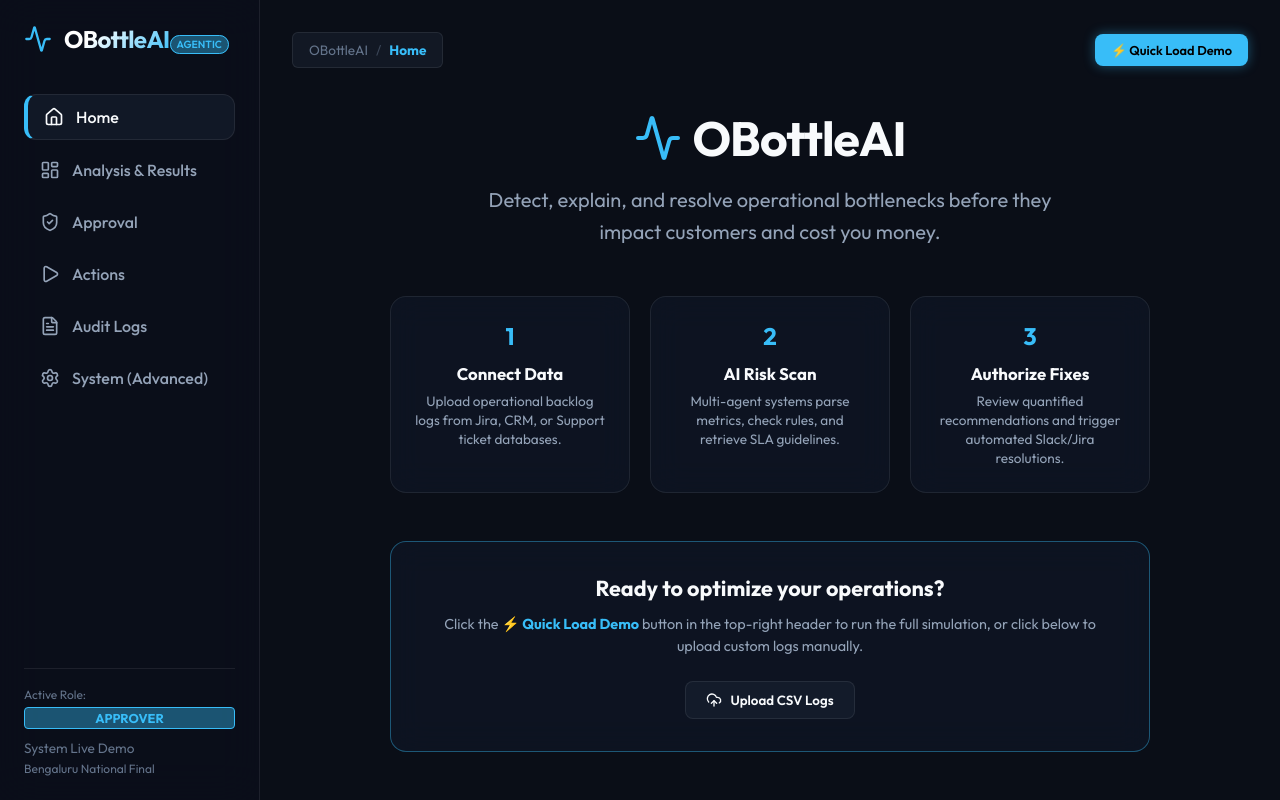
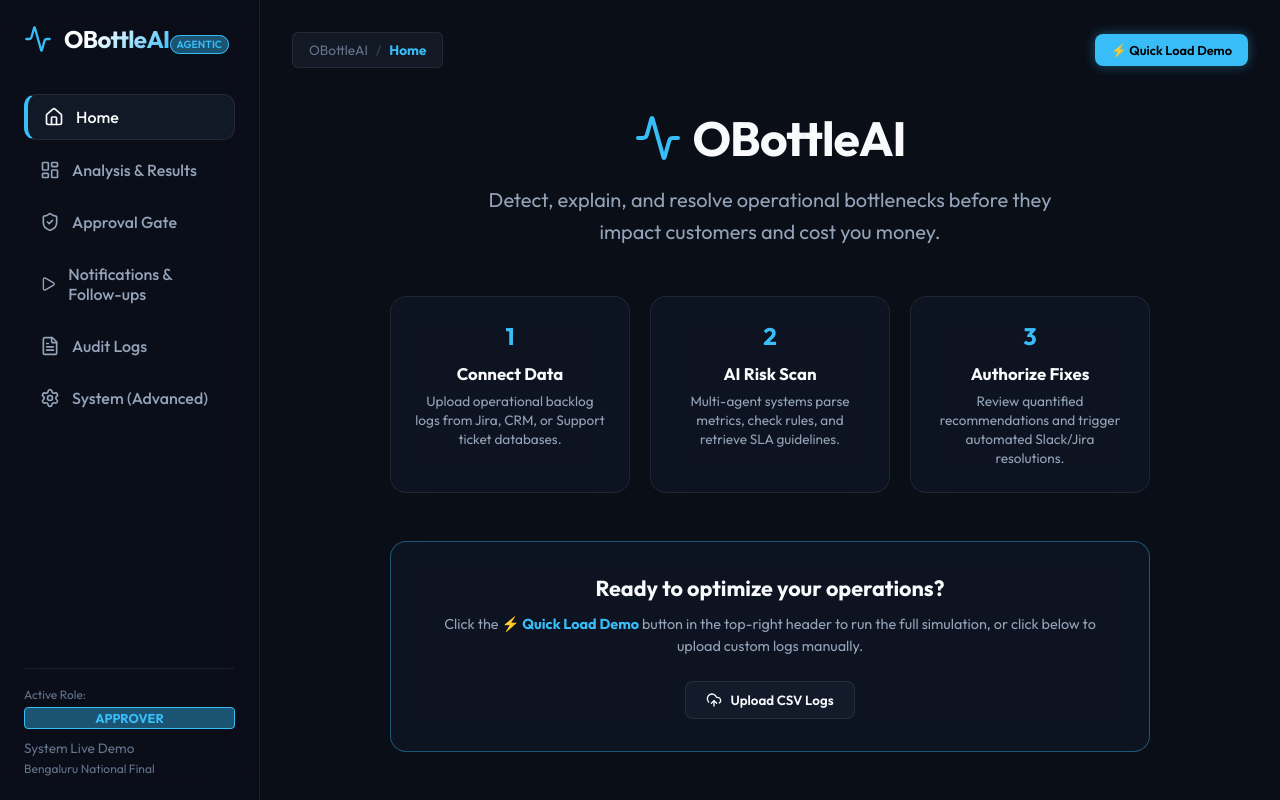
Before and after one commit to vivekgreenitive-bit/OBottleAI, a React (Vite) app in the folder frontend/: page / in a window 1280 px wide. Built offline with nearby package versions, Linux system fonts and the light colour scheme; no server answers.

Commit message:
Update navigation sidebar to explicitly show Notifications & Follow-ups

```diff
--- a/frontend/src/App.tsx
+++ b/frontend/src/App.tsx
@@ -100,8 +100,8 @@
             <span style={{ color: 'var(--color-primary)', fontWeight: '700' }}>
               {activeTab === 'home' && 'Home'}
               {activeTab === 'ingestion' && 'Analysis & Results'}
-              {activeTab === 'approvals' && 'Approval'}
-              {activeTab === 'actions' && 'Actions'}
+              {activeTab === 'approvals' && 'Approval Gate'}
+              {activeTab === 'actions' && 'Notifications & Follow-ups'}
               {activeTab === 'audit' && 'Audit Logs'}
               {activeTab === 'settings' && 'System (Advanced)'}
             </span>
--- a/frontend/src/components/Actions.tsx
+++ b/frontend/src/components/Actions.tsx
@@ -38,9 +38,9 @@
 
   return (
     <div>
-      <h1 style={{ marginBottom: '24px', fontSize: '2rem', fontWeight: '700' }}>Executed Mitigations</h1>
+      <h1 style={{ marginBottom: '24px', fontSize: '2rem', fontWeight: '700' }}>Notifications & Follow-up Execution Logs</h1>
       <p style={{ color: 'var(--text-secondary)', fontSize: '0.9rem', marginBottom: '24px' }}>
-        Track real-time statuses and integration logs of authorized automated workflows triggered via Slack and Jira APIs.
+        Track real-time outbound notifications, follow-up status updates, and live integration logs dispatched via Jira Cloud and Slack.
       </p>
 
       <div style={{ display: 'flex', flexDirection: 'column', gap: '16px' }}>
--- a/frontend/src/components/Navigation.tsx
+++ b/frontend/src/components/Navigation.tsx
@@ -13,8 +13,8 @@
   const menuItems = [
     { id: 'home', label: 'Home', icon: HomeIcon },
     { id: 'ingestion', label: 'Analysis & Results', icon: LayoutDashboard },
-    { id: 'approvals', label: 'Approval', icon: ShieldCheck },
-    { id: 'actions', label: 'Actions', icon: Play },
+    { id: 'approvals', label: 'Approval Gate', icon: ShieldCheck },
+    { id: 'actions', label: 'Notifications & Follow-ups', icon: Play },
     { id: 'audit', label: 'Audit Logs', icon: FileText },
     { id: 'settings', label: 'System (Advanced)', icon: SettingsIcon }
   ];
```
